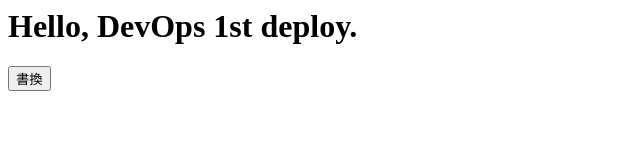
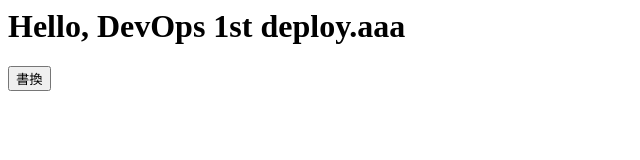
Before and after one commit to mar-kato/-exercises_devops01, a plain HTML site: page index.html in a window 1280 px wide. Shown: the full height of the page, 0-640 px from the left. Drawn offline with Linux system fonts and the light colour scheme.

Commit message:
Update index.html

```diff
--- a/index.html
+++ b/index.html
@@ -1,6 +1,6 @@
 <html>
 <head><title>sample</title></head>
-<body><form><h1 id="target">Hello, DevOps 1st deploy.</h1>
+<body><form><h1 id="target">Hello, DevOps 1st deploy.aaa</h1>
 <input type="button" value="書換" onClick="disp()"></form></body>
 <script type="text/javascript">
 <!--
```
